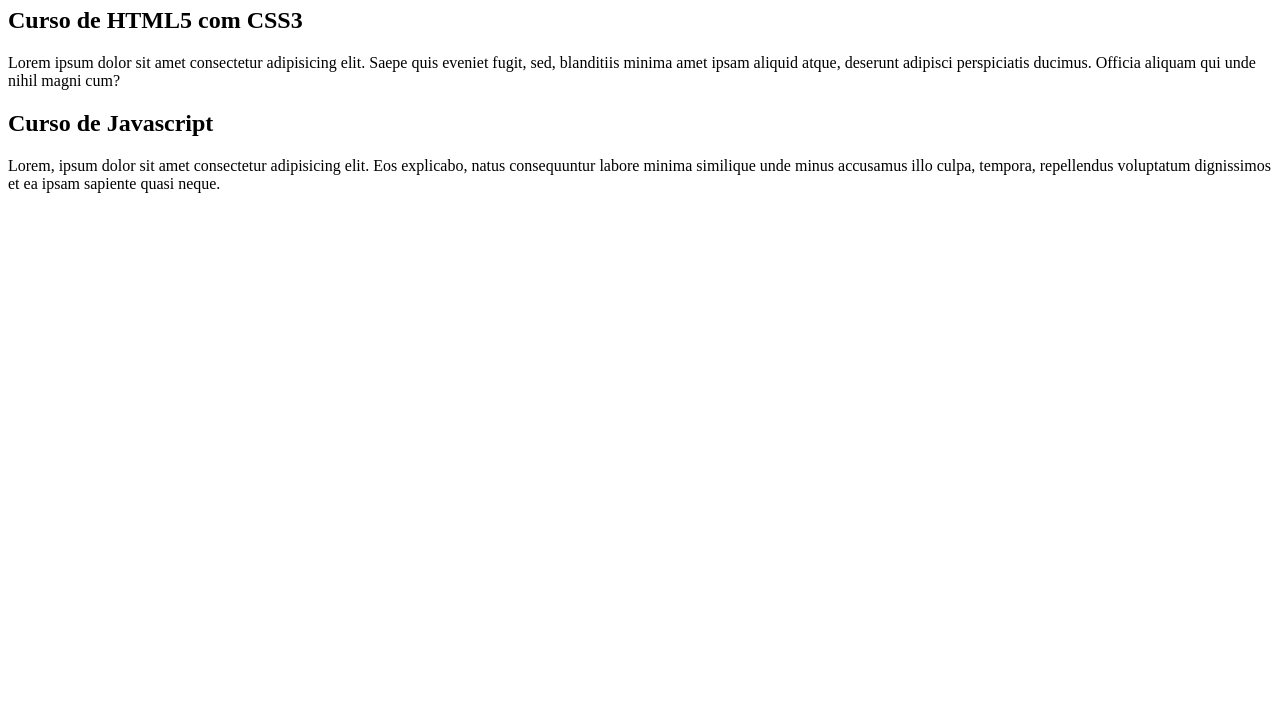
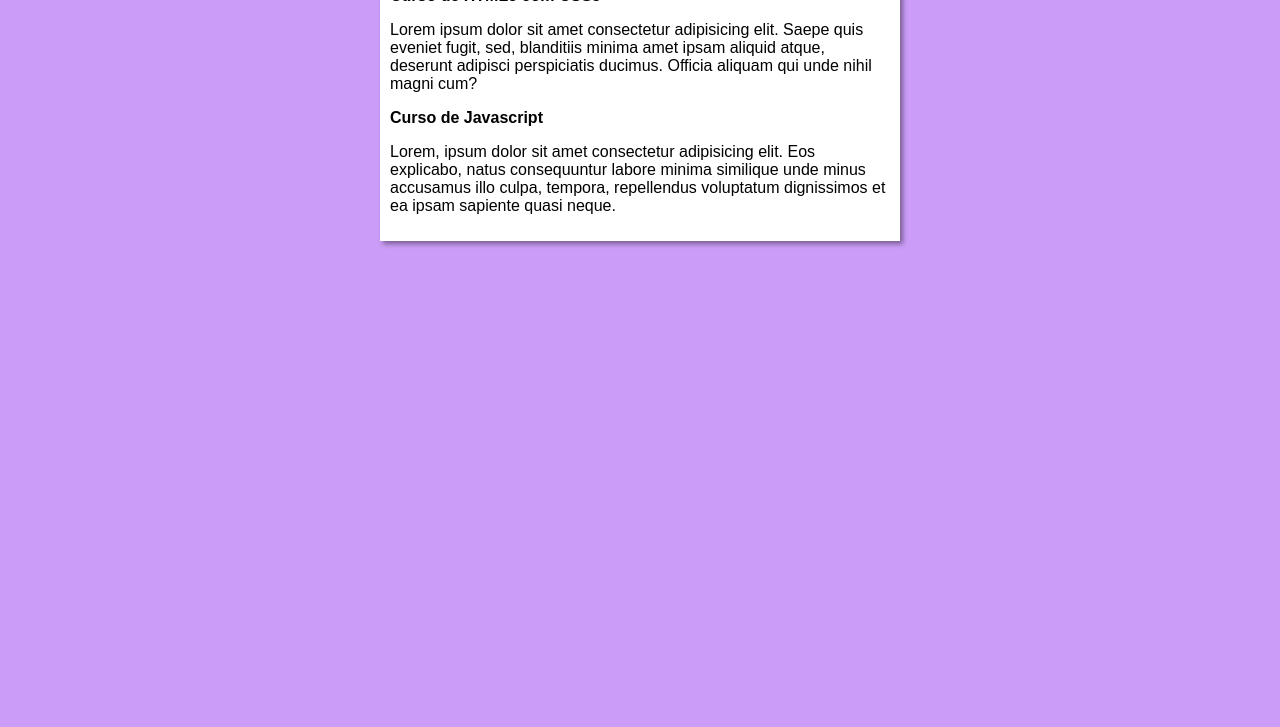
Before and after one commit to CAFE2l/projeto-site, a plain HTML site: page index.html in a window 1280 px wide. Shown: the part 73-800 px from the top of the page. Drawn offline with Linux system fonts and the light colour scheme.

Commit message:
Inciei o desgin

```diff
--- /dev/null
+++ b/estilos/style.css
@@ -0,0 +1,18 @@
+*{
+    font-family: Arial, Helvetica, sans-serif;
+    font-size: 16px;
+}
+
+
+body{
+    background-color: rgb(204, 157, 248);
+
+}
+
+main {
+    background-color: white;
+    width: 500px;
+    margin: auto;
+    box-shadow: 3px 3px 5px rgba(0, 0, 0, 0.409);
+    padding: 10px;
+}
--- a/index.html
+++ b/index.html
@@ -4,6 +4,7 @@
     <meta charset="UTF-8">
     <meta name="viewport" content="width=device-width, initial-scale=1.0">
     <title>Título do Site</title>
+    <link rel="stylesheet" href="estilos/style.css">
 </head>
 <body>
     <main>
```
